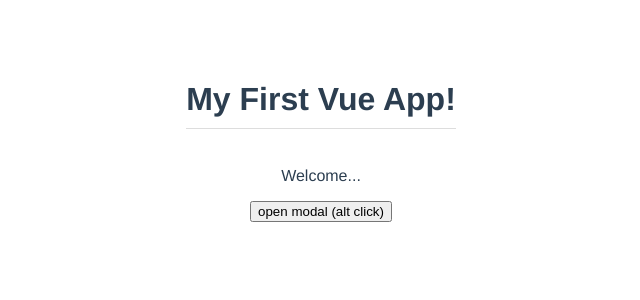
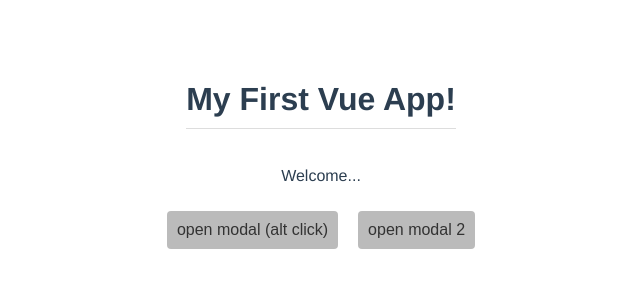
Before and after one commit to devmpartt/vue-modal-test-app, a Vue app: page / in a window 1280 px wide. Shown: the top 300 px of the page, without its empty margins (319-959 px from the left). Built offline with nearby package versions, Linux system fonts and the light colour scheme; the HTML template or start-up script is replaced by a standard one.

Commit message:
reusing component

```diff
--- a/src/App.vue
+++ b/src/App.vue
@@ -1,6 +1,7 @@
 <template>
   <h1>{{ title }}</h1>
   <p>Welcome...</p>
+
   <div v-if="showModal">
     <Modal theme="sale" @close="toggleModal">
       <template v-slot:links>
@@ -11,10 +12,24 @@
       <p>Grab your ninja swag for half price!</p>
     </Modal>
   </div>
+
+  <div v-if="showModalTwo">
+    <Modal @close="toggleModalTwo">
+      <h1>Sign up to the Newsletter</h1>
+      <p>For updates and promo codes!</p>
+    </Modal>
+  </div>
+
   <button @click.alt="toggleModal">open modal (alt click)</button>
+  <button @click="toggleModalTwo">open modal 2</button>
 </template>
 
 <script>
+// challenge
+//   - create an extra button to open a different modal
+//   - use the same modal component but pass in a different template (slot)
+//   - use a different method (e.g. toggleModalTwo) and data (e.g. showModalTwo)
+
 import Modal from './components/Modal'
 
 export default {
@@ -24,11 +39,15 @@ export default {
     return {
       title: 'My First Vue App!',
       showModal: false,
+      showModalTwo: false,
     }
   },
   methods: {
     toggleModal() {
       this.showModal = !this.showModal
+    },
+    toggleModalTwo() {
+      this.showModalTwo = !this.showModalTwo
     }
   }
 }
@@ -48,4 +67,13 @@ h1 {
   display: inline-block;
   padding-bottom: 10px;
 }
+button {
+  background: #bbb;
+  padding: 10px;
+  border: none;
+  border-radius: 4px;
+  margin: 10px;
+  font-size: 16px;
+  color: #333;
+}
 </style>
--- a/src/components/Modal.vue
+++ b/src/components/Modal.vue
@@ -71,5 +71,4 @@ export default {
   .modal.sale .actions a {
     color: white;
   }
-
 </style>
```
